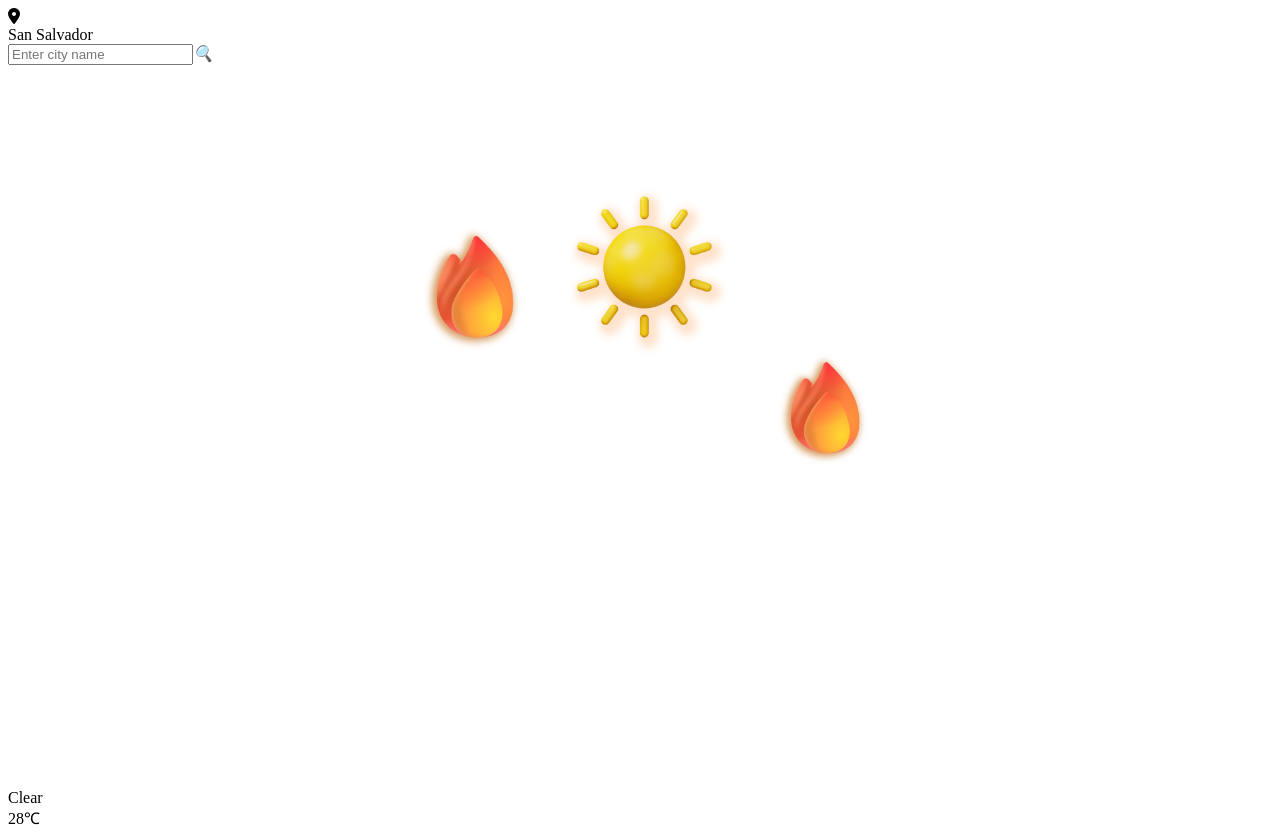
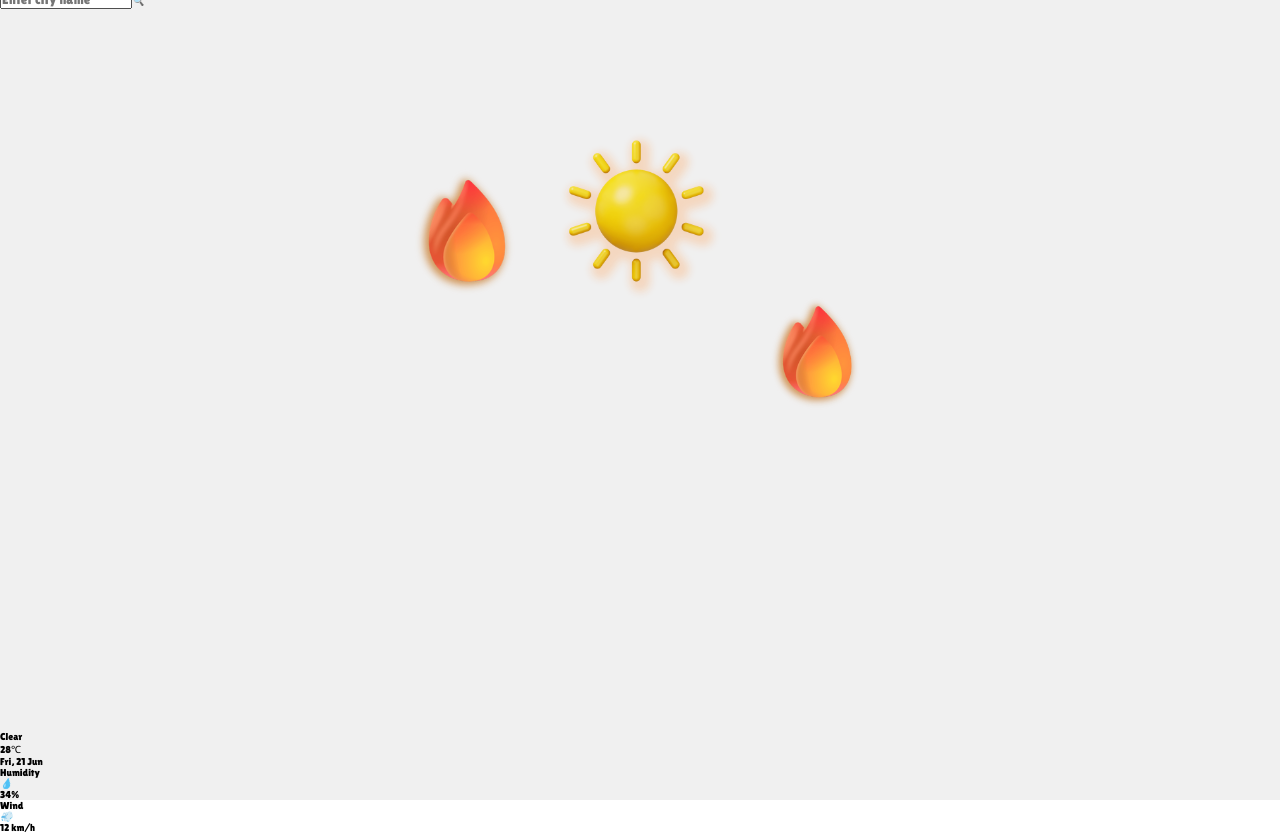
Before and after one commit to wichofly/weather-app-react.tsx, a React (Vite) app: page / in a window 1280 px wide. Shown: the top 834 px of the page. Built offline with nearby package versions, Linux system fonts and the light colour scheme.

Commit message:
style: made 1 ram to 10px instead of 16px

```diff
--- /dev/null
+++ b/src/components/WeatherApp.css
@@ -0,0 +1,7 @@
+.container {
+  display: flex;
+  justify-content: center;
+  align-items: center;
+  height: 100vh;
+  background-color: #f0f0f0;
+}
--- a/src/components/WeatherApp.tsx
+++ b/src/components/WeatherApp.tsx
@@ -1,3 +1,5 @@
+import './WeatherApp.css';
+
 import sunny from '../assets/sunny.png';
 import cloudy from '../assets/cloudy.png';
 import rainy from '../assets/rainy.png';
--- a/src/index.css
+++ b/src/index.css
@@ -1,68 +1,13 @@
-/* :root {
-  font-family: Inter, system-ui, Avenir, Helvetica, Arial, sans-serif;
-  line-height: 1.5;
-  font-weight: 400;
+@import url('https://fonts.googleapis.com/css2?family=Lilita+One&display=swap');
 
-  color-scheme: light dark;
-  color: rgba(255, 255, 255, 0.87);
-  background-color: #242424;
-
-  font-synthesis: none;
-  text-rendering: optimizeLegibility;
-  -webkit-font-smoothing: antialiased;
-  -moz-osx-font-smoothing: grayscale;
+* {
+  margin: 0;
+  padding: 0;
+  box-sizing: border-box;
+  font-family: 'Lilita One', sans-serif;
 }
 
-a {
-  font-weight: 500;
-  color: #646cff;
-  text-decoration: inherit;
+/* convert 1 ram to 10px */
+html {
+  font-size: 62.5%;
 }
-a:hover {
-  color: #535bf2;
-}
-
-body {
-  margin: 0;
-  display: flex;
-  place-items: center;
-  min-width: 320px;
-  min-height: 100vh;
-}
-
-h1 {
-  font-size: 3.2em;
-  line-height: 1.1;
-}
-
-button {
-  border-radius: 8px;
-  border: 1px solid transparent;
-  padding: 0.6em 1.2em;
-  font-size: 1em;
-  font-weight: 500;
-  font-family: inherit;
-  background-color: #1a1a1a;
-  cursor: pointer;
-  transition: border-color 0.25s;
-}
-button:hover {
-  border-color: #646cff;
-}
-button:focus,
-button:focus-visible {
-  outline: 4px auto -webkit-focus-ring-color;
-}
-
-@media (prefers-color-scheme: light) {
-  :root {
-    color: #213547;
-    background-color: #ffffff;
-  }
-  a:hover {
-    color: #747bff;
-  }
-  button {
-    background-color: #f9f9f9;
-  }
-} */
```
